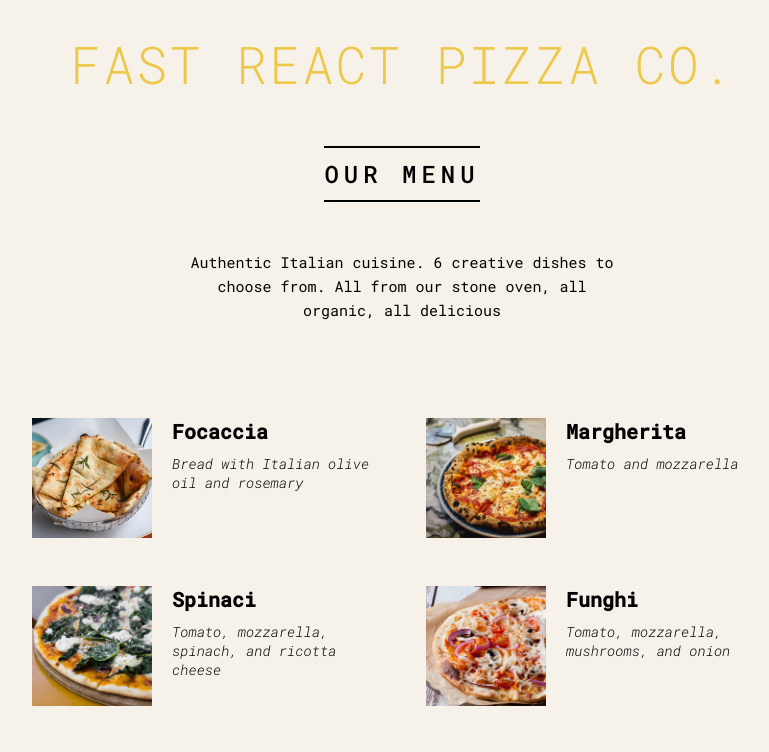
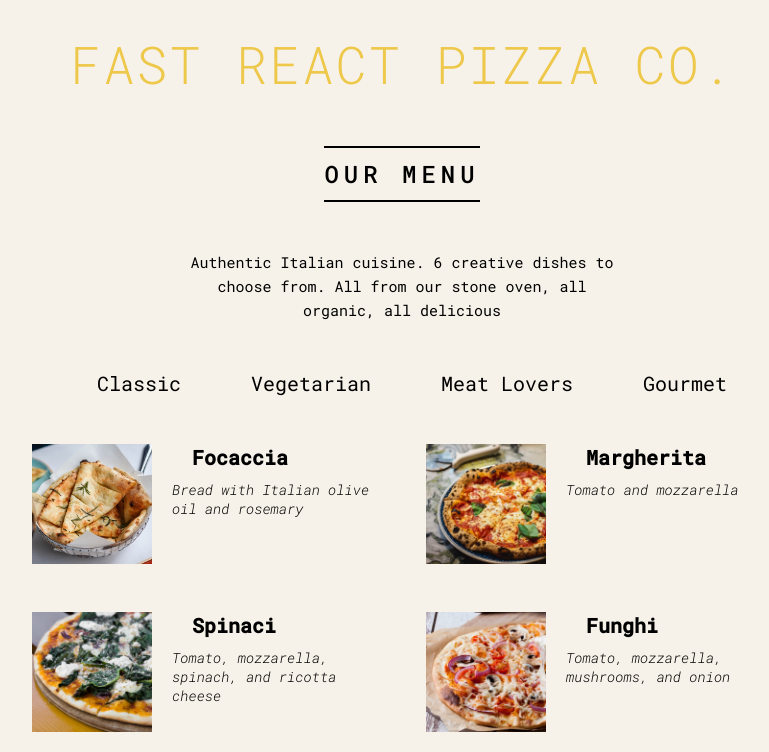
Before and after one commit to mustafamohamed-web/pizza-menu, a React (Vite) app: page / in a window 1280 px wide. Shown: the top 752 px of the page, without its empty margins (238-1007 px from the left). Built offline with nearby package versions, Linux system fonts and the light colour scheme.

Commit message:
categories fixed

```diff
--- a/src/components/Categories/Categories.css
+++ b/src/components/Categories/Categories.css
@@ -6,6 +6,7 @@
 
 .name {
   cursor: pointer;
+  margin-left: 2rem;
 }
 
 .name:hover {
--- a/src/components/Categories/Categories.jsx
+++ b/src/components/Categories/Categories.jsx
@@ -5,9 +5,19 @@ export const Categories = ({ categories }) => {
   console.log(categories);
   return (
     <>
-      <form className="categories">
-        <ul>
-          <li>{categories}</li>
+      <form>
+        <ul className="categories">
+          {categories.length > 0 ? (
+            categories.map((item, index) => {
+              return (
+                <li key={index} className="name">
+                  {item}
+                </li>
+              );
+            })
+          ) : (
+            <p>No categories available</p>
+          )}
         </ul>
       </form>
     </>
@@ -15,5 +25,5 @@ export const Categories = ({ categories }) => {
 };
 
 Categories.propTypes = {
-  categories: PropTypes.object.isRequired,
+  categories: PropTypes.array.isRequired,
 };
--- a/src/components/Header/Header.jsx
+++ b/src/components/Header/Header.jsx
@@ -3,15 +3,10 @@ import { Categories } from "../Categories/Categories";
 import PropTypes from "prop-types";
 
 export const Header = ({ menu }) => {
-  const getCategory = () => {
-    return menu.map((item) => {
-      item.category;
-    });
-  };
+  const uniqueCat = new Set(menu.map((item) => item.category));
+  const categoryArr = [...uniqueCat];
 
-  const categories = new Set(getCategory());
-
-  console.log(categories);
+  // console.log(categories);
 
   return menu.length > 0 ? (
     <>
@@ -21,7 +16,7 @@ export const Header = ({ menu }) => {
         {` Authentic Italian cuisine. ${menu.length} creative dishes to choose from. All from
           our stone oven, all organic, all delicious`}
       </p>
-      <Categories categories={categories} />
+      <Categories categories={categoryArr} />
     </>
   ) : (
     <p className="description">
```
